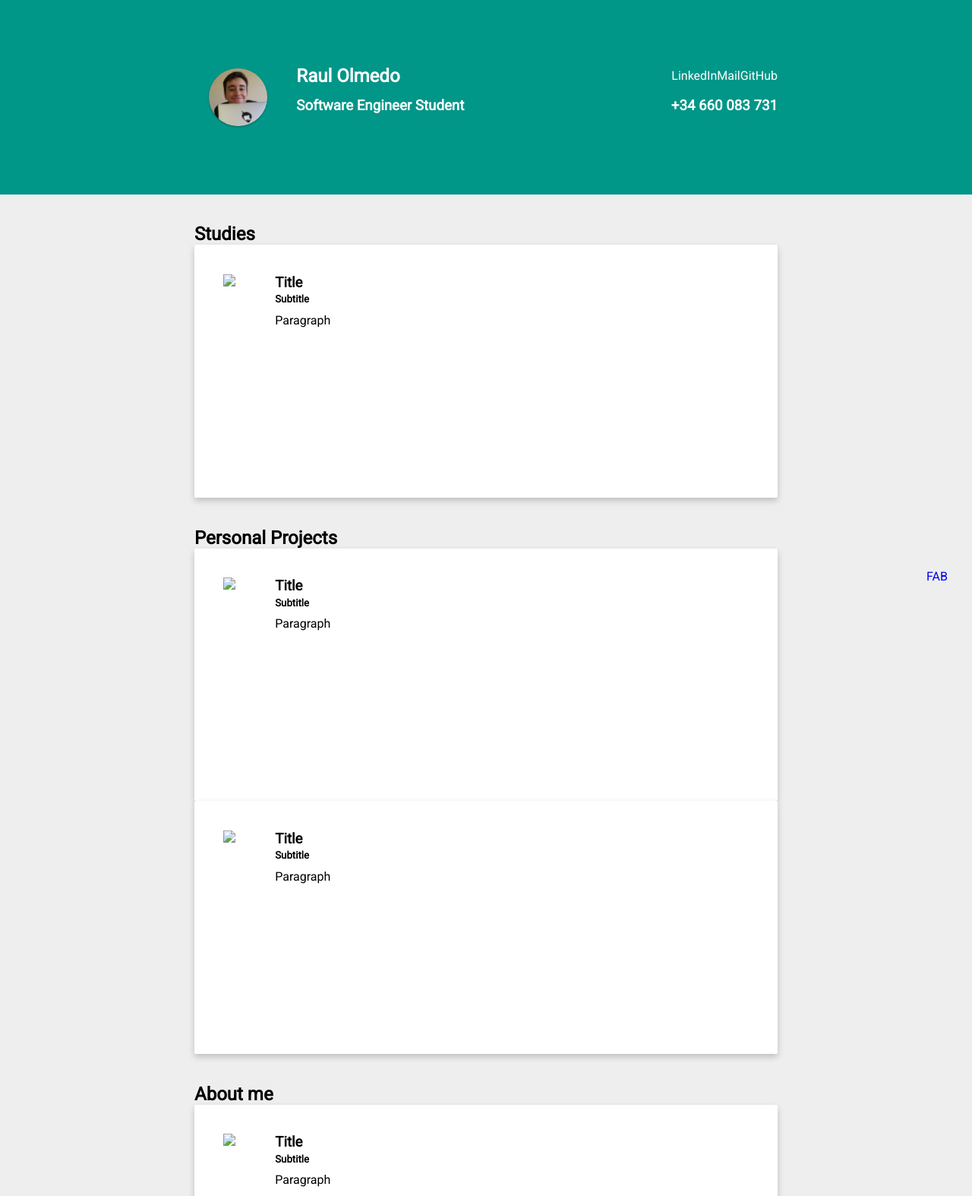
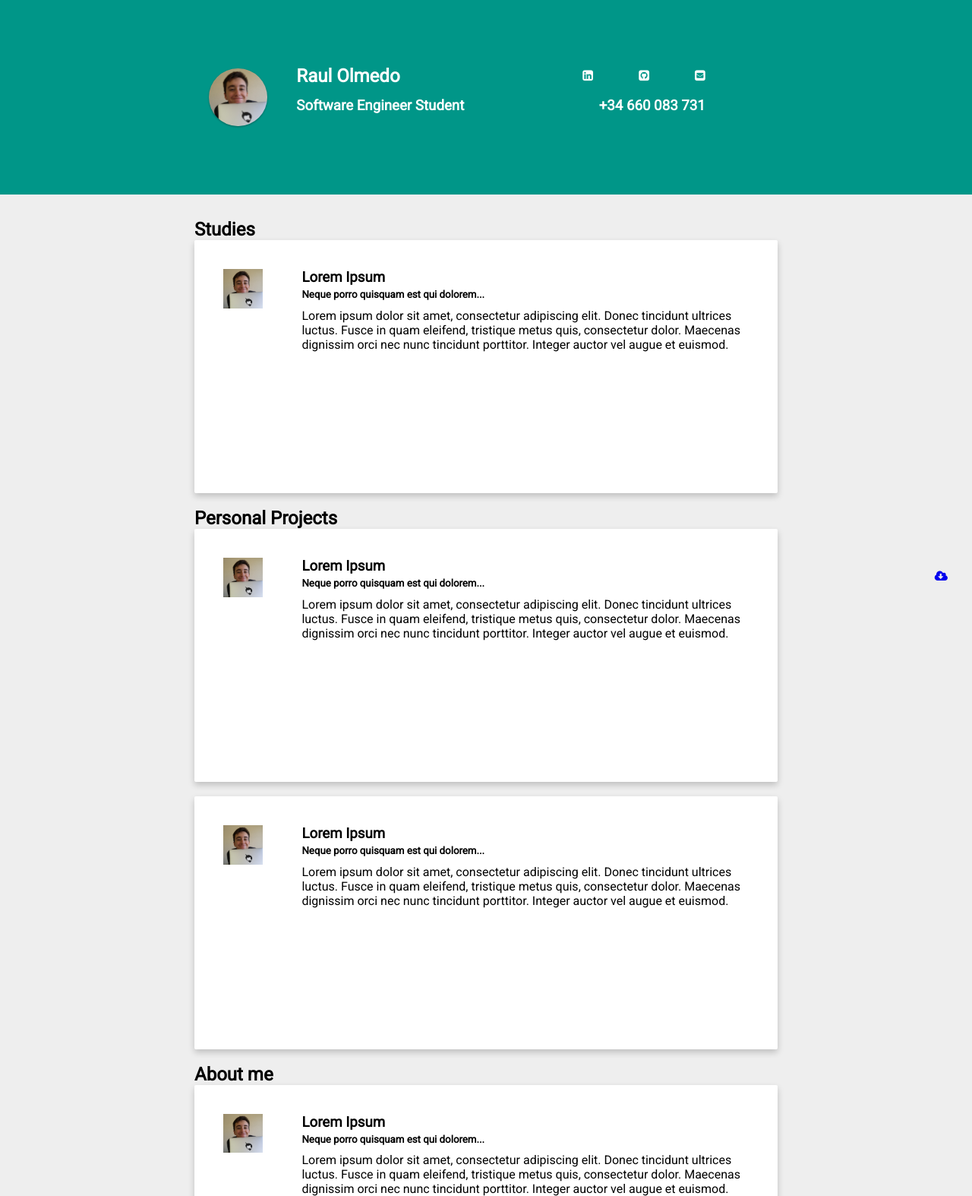
Before and after one commit to RaulOlmedoCheca/raulolmedo.com, a plain HTML site: page index.html in a window 1280 px wide. Shown: the top 1574 px of the page at 76% size. Drawn offline with Linux system fonts and the light colour scheme.

Commit message:
I see no changes nanananan

```diff
--- a/index.html
+++ b/index.html
@@ -31,7 +31,7 @@
 <body>
 <!-- FAB button -->
 <a href="#">
-    <div class="fab">FAB
+    <div class="fab"><i class="fa fa-cloud-download" aria-hidden="true"></i>
     </div>
 </a>
 <!-- Header showing general info-->
@@ -39,14 +39,20 @@
     <nav class="container">
         <img src="images/Profile.jpg" class="profile-pic">
         <div class="container">
-            <h2 class="item-size-50" id="name">Raul Olmedo</h2>
-            <ul class="item-size-50 container" id="profiles">
-                <li><a href="#" class="link">LinkedIn</a></li>
-                <li><a href="#" class="link">Mail</a></li>
-                <li><a href="#" class="link">GitHub</a></li>
+            <h2 id="name">Raul Olmedo</h2>
+            <ul class="container" id="profiles">
+                <li><a href="https://linkedin.com/in/raul-olmedo-checa" class="link">
+                    <i class="fa fa-linkedin-square" aria-hidden="true"></i>
+                </a></li>
+                <li><a href="https://github.com/RaulOlmedoCheca" class="link">
+                    <i class="fa fa-github-square" aria-hidden="true"></i>
+                </a></li>
+                <li><a href="mailto:raul.olmedo.checa@gmail.com" class="link">
+                    <i class="fa fa-envelope-square" aria-hidden="true"></i>
+                </a></li>
             </ul>
-            <h3 class="item-size-50" id="degree">Software Engineer Student</h3>
-            <h3 class="item-size-50" id="telephone">+34 660 083 731</h3>
+            <h3 id="degree">Software Engineer Student</h3>
+            <h3 id="telephone">+34 660 083 731</h3>
         </div>
     </nav>
 
@@ -58,11 +64,14 @@
     <div class="section">
         <h2>Studies</h2>
         <div class="card container">
-            <img src="#">
+            <img src="images/Profile.jpg">
             <div class="container">
-                <h3>Title</h3>
-                <h5>Subtitle</h5>
-                <p>Paragraph</p>
+                <h3>Lorem Ipsum</h3>
+                <h5>Neque porro quisquam est qui dolorem...</h5>
+                <p>Lorem ipsum dolor sit amet, consectetur adipiscing elit. Donec tincidunt ultrices luctus.
+                    Fusce in quam eleifend, tristique metus quis, consectetur dolor.
+                    Maecenas dignissim orci nec nunc tincidunt porttitor.
+                    Integer auctor vel augue et euismod.</p>
             </div>
         </div>
     </div>
@@ -71,20 +80,26 @@
     <div class="section">
         <h2>Personal Projects</h2>
         <div class="card container">
-            <img src="#">
+            <img src="images/Profile.jpg">
             <div class="container">
-                <h3>Title</h3>
-                <h5>Subtitle</h5>
-                <p>Paragraph</p>
+                <h3>Lorem Ipsum</h3>
+                <h5>Neque porro quisquam est qui dolorem...</h5>
+                <p>Lorem ipsum dolor sit amet, consectetur adipiscing elit. Donec tincidunt ultrices luctus.
+                    Fusce in quam eleifend, tristique metus quis, consectetur dolor.
+                    Maecenas dignissim orci nec nunc tincidunt porttitor.
+                    Integer auctor vel augue et euismod.</p>
             </div>
         </div>
 
         <div class="card container">
-            <img src="#">
+            <img src="images/Profile.jpg">
             <div class="container">
-                <h3>Title</h3>
-                <h5>Subtitle</h5>
-                <p>Paragraph</p>
+                <h3>Lorem Ipsum</h3>
+                <h5>Neque porro quisquam est qui dolorem...</h5>
+                <p>Lorem ipsum dolor sit amet, consectetur adipiscing elit. Donec tincidunt ultrices luctus.
+                    Fusce in quam eleifend, tristique metus quis, consectetur dolor.
+                    Maecenas dignissim orci nec nunc tincidunt porttitor.
+                    Integer auctor vel augue et euismod.</p>
             </div>
         </div>
     </div>
@@ -93,11 +108,14 @@
     <div class="section">
         <h2>About me</h2>
         <div class="card container">
-            <img src="#">
+            <img src="images/Profile.jpg">
             <div class="container">
-                <h3>Title</h3>
-                <h5>Subtitle</h5>
-                <p>Paragraph</p>
+                <h3>Lorem Ipsum</h3>
+                <h5>Neque porro quisquam est qui dolorem...</h5>
+                <p>Lorem ipsum dolor sit amet, consectetur adipiscing elit. Donec tincidunt ultrices luctus.
+                    Fusce in quam eleifend, tristique metus quis, consectetur dolor.
+                    Maecenas dignissim orci nec nunc tincidunt porttitor.
+                    Integer auctor vel augue et euismod.</p>
             </div>
         </div>
     </div>
--- a/styles/style.css
+++ b/styles/style.css
@@ -3,6 +3,10 @@ body {
     margin: 0 auto;
     font-family: 'Roboto', Helvetica, Arial, sans-serif;
     background: #EEEEEE;
+}
+
+h1 {
+    margin: 0;
 }
 
 h2 {
@@ -29,6 +33,10 @@ ul {
 
 /**/
 
+a div.fab  {
+
+}
+
 header nav {
     padding: 0 20% 0 20%;
     margin: 0;
@@ -51,11 +59,13 @@ header nav, header nav a {
 }
 
 main {
-    padding: 256px 20% 2.5% 20%;
+    padding: calc(256px + 2.5%) 20% 0 20%;
 }
 
 main div.section div.card.container img {
     height: 20%;
+    /*TODO the image does not match the same margin and padding as the profile one in safari and in firefox
+    check the percentages, it may be related to the margin in the cards <-- check!*/
 }
 
 main div.section div.card.container div.container {
@@ -79,22 +89,31 @@ main div.section div.card.container div.container p {
 }
 
 #name {
+    flex-basis: 70%;
+    height: 50%;
     line-height: 200px;
     text-align: left;
     /*FIXME safari renders differently the line height, resulting in a bad vertical alignment*/
 }
 
 #profiles {
+    flex-basis: 30%;
+    height: 50%;
     line-height: 200px;
-    justify-content: flex-end;
-    /*TODO put icons and links to my social profiles -using Font Awesome-*/
+    justify-content: space-between;
+
+
 }
 
 #degree {
+    flex-basis: 50%;
+    height: 50%;
     text-align: left;
 }
 
 #telephone {
+    flex-basis: 50%;
+    height: 50%;
     text-align: right;
 }
 
@@ -115,14 +134,8 @@ main div.section div.card.container div.container p {
     width: inherit;
 }
 
-.item-size-50 {
-    flex-basis: 50%;
-    height: 50%;
-}
-
-.section, .section, .section {
-    margin-top: 5%;
-    /*TODO think the perfect way to apply margins and paddings between sections/cards*/
+.section {
+    margin-bottom: 2.5%;
 }
 
 .profile-pic {
@@ -134,18 +147,18 @@ main div.section div.card.container div.container p {
 }
 
 .card {
+    margin-bottom: 2.5%;
     padding: 5%;
     box-shadow: 0 4px 8px 0 rgba(0, 0, 0, 0.2);
     height: 256px;
     border-radius: 2px;
-    background-color: white
-    /*TODO set a max width -without pixels for better compatibility-*/
+    background-color: white;
 }
 
 @media only screen and (max-width: 780px) {
     /* For tablet: */
     main {
-        padding: 256px 5% 2.5% 5%;
+        padding: calc(256px + 2.5%) 5% 0 5%;
     }
 
     header nav {
@@ -157,7 +170,7 @@ main div.section div.card.container div.container p {
 @media only screen and (max-width: 600px) {
     /* For mobile: */
     main {
-        padding: 256px 2.5% 1.25% 2.5%;
+        padding: calc(256px + 2.5%) 2.5% 0 2.5%;
     }
 
     header nav {
```
